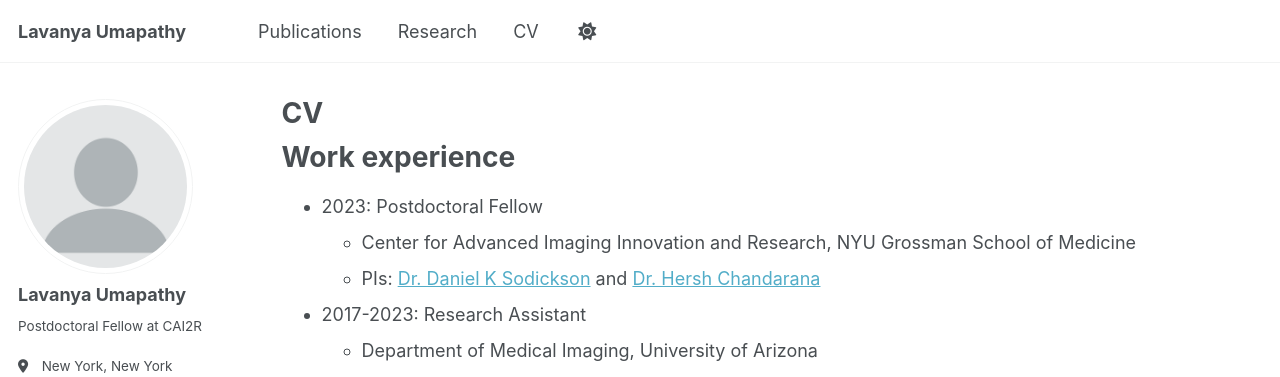
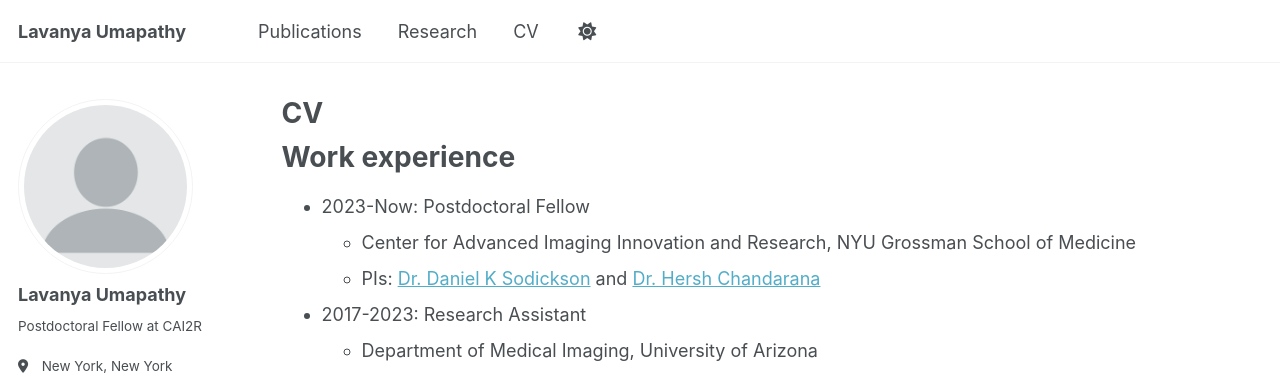
Before and after one commit to lunastra26/lunastra26.github.io, a Jekyll site: the page built from _pages/cv.md, in a window 1280 px wide and 900 px high. Shown: the top 377 px of the window. Built offline with Jekyll 4.4.1, drawn with Linux system fonts in a browser that asks for light colours; some web fonts are replaced.

Commit message:
Update cv.md

```diff
--- a/_pages/cv.md
+++ b/_pages/cv.md
@@ -12,7 +12,7 @@ redirect_from:
 
 Work experience
 ======
-* 2023: Postdoctoral Fellow
+* 2023-Now: Postdoctoral Fellow
   * Center for Advanced Imaging Innovation and Research, NYU Grossman School of Medicine
   * PIs: [Dr. Daniel K Sodickson](https://cbiweb.net/team/daniel-k-sodickson-md-phd/index.html) and [Dr. Hersh Chandarana](https://cbiweb.net/team/hersh-chandarana-md/index.html)
 
```
